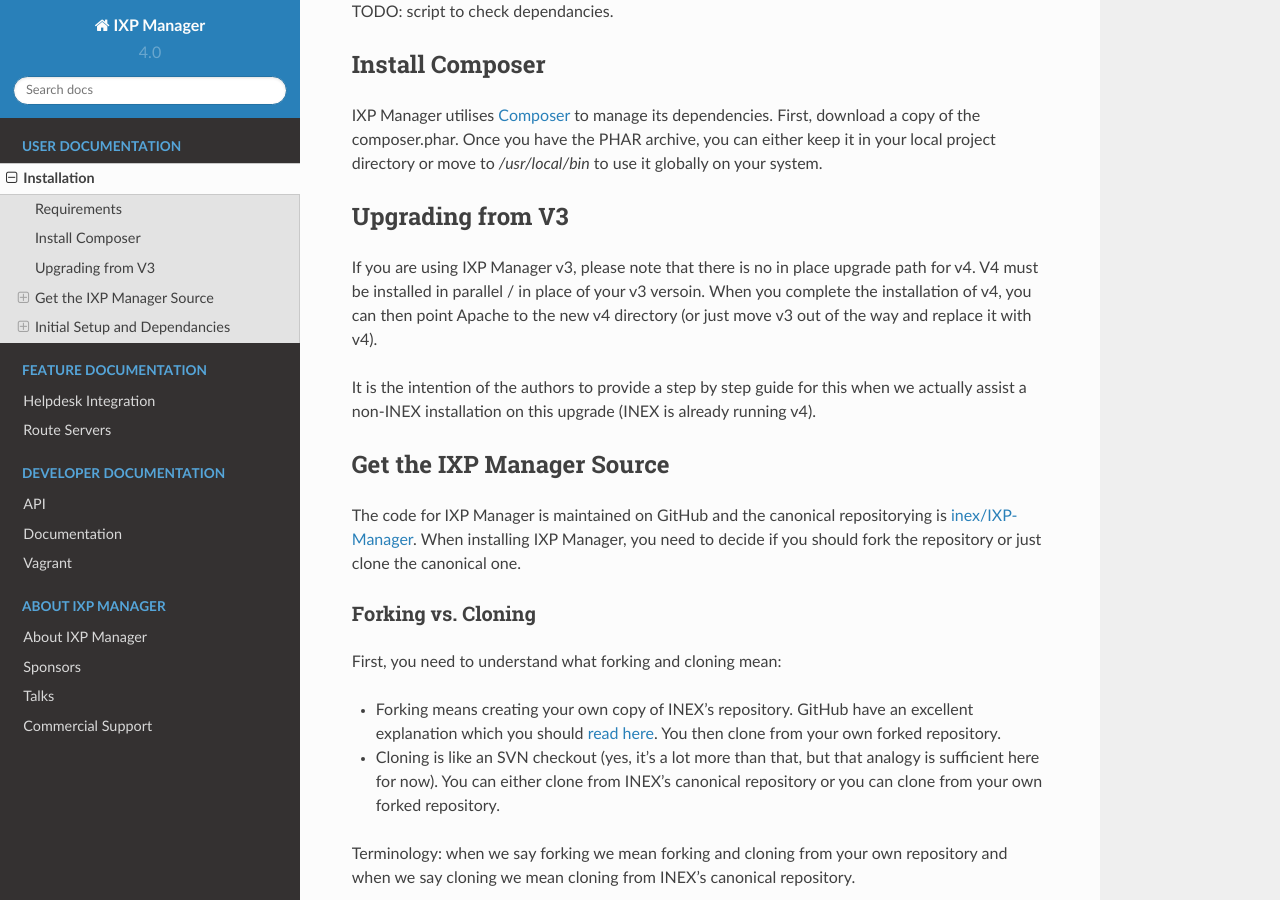
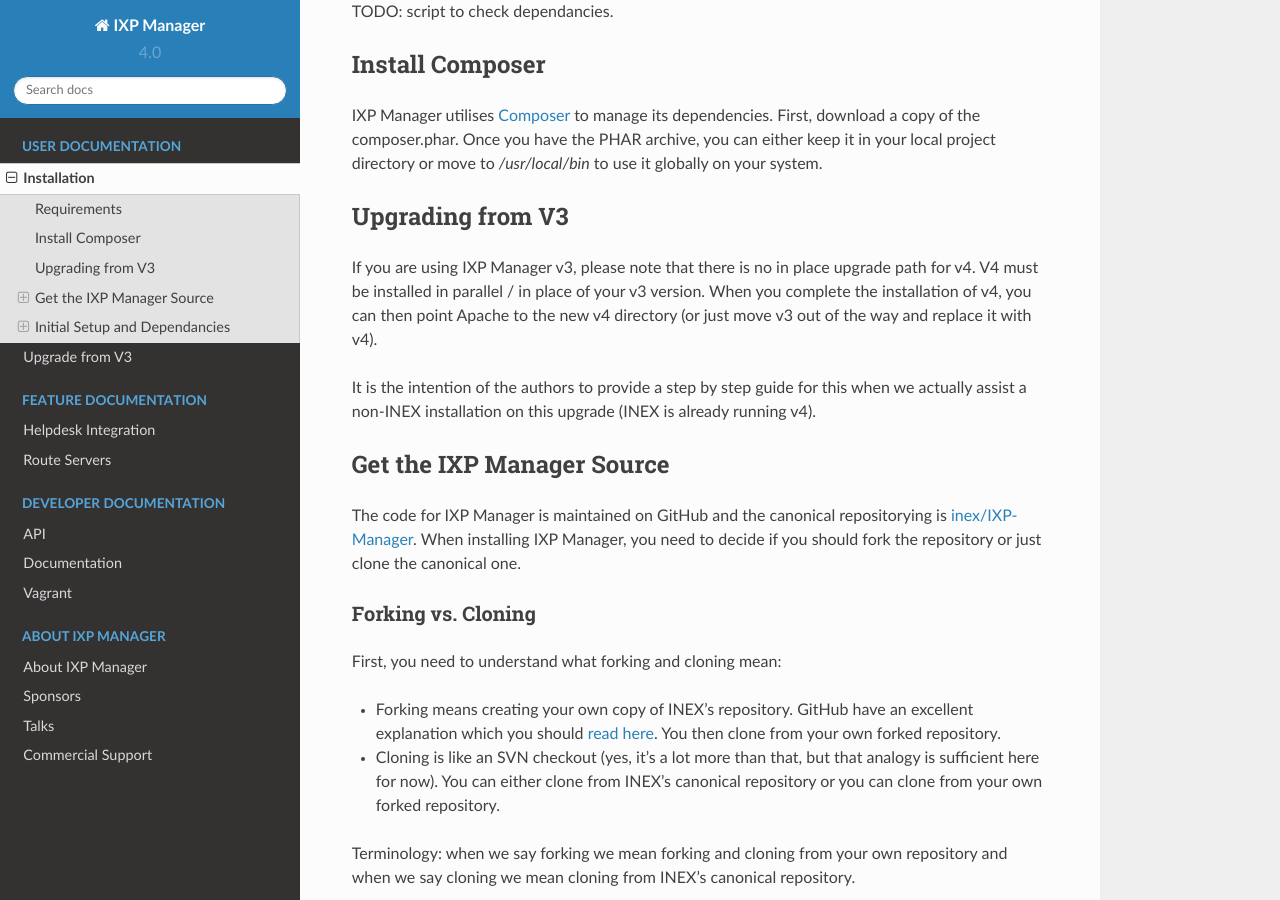
Before and after one commit to Cloudxtreme/ixp-manager-docs, a Sphinx documentation site: the page built from docs/install.rst, in a window 1280 px wide and 900 px high, scrolled down 1104 px. Built offline with Sphinx 7.4.7 and the Read the Docs theme 2.0.0, drawn with Linux system fonts in a browser that asks for light colours.

Commit message:
Updates from mac1

```diff
--- a/docs/index.rst
+++ b/docs/index.rst
@@ -29,6 +29,7 @@
    :caption: User Documentation
 
    install
+   upgrade-from-v3
 
 
 .. _feature-docs:
--- a/docs/install.rst
+++ b/docs/install.rst
@@ -58,7 +58,7 @@
 -----------------
 
 If you are using IXP Manager v3, please note that there is no in place upgrade path for v4. V4 must be installed
-in parallel / in place of your v3 versoin. When you complete the installation of v4, you can then point Apache
+in parallel / in place of your v3 version. When you complete the installation of v4, you can then point Apache
 to the new v4 directory (or just move v3 out of the way and replace it with v4).
 
 It is the intention of the authors to provide a step by step guide for this when we actually assist a non-INEX
```
Also changed, not shown: docs/upgrade-from-v3.rst (+9 -3 lines).
